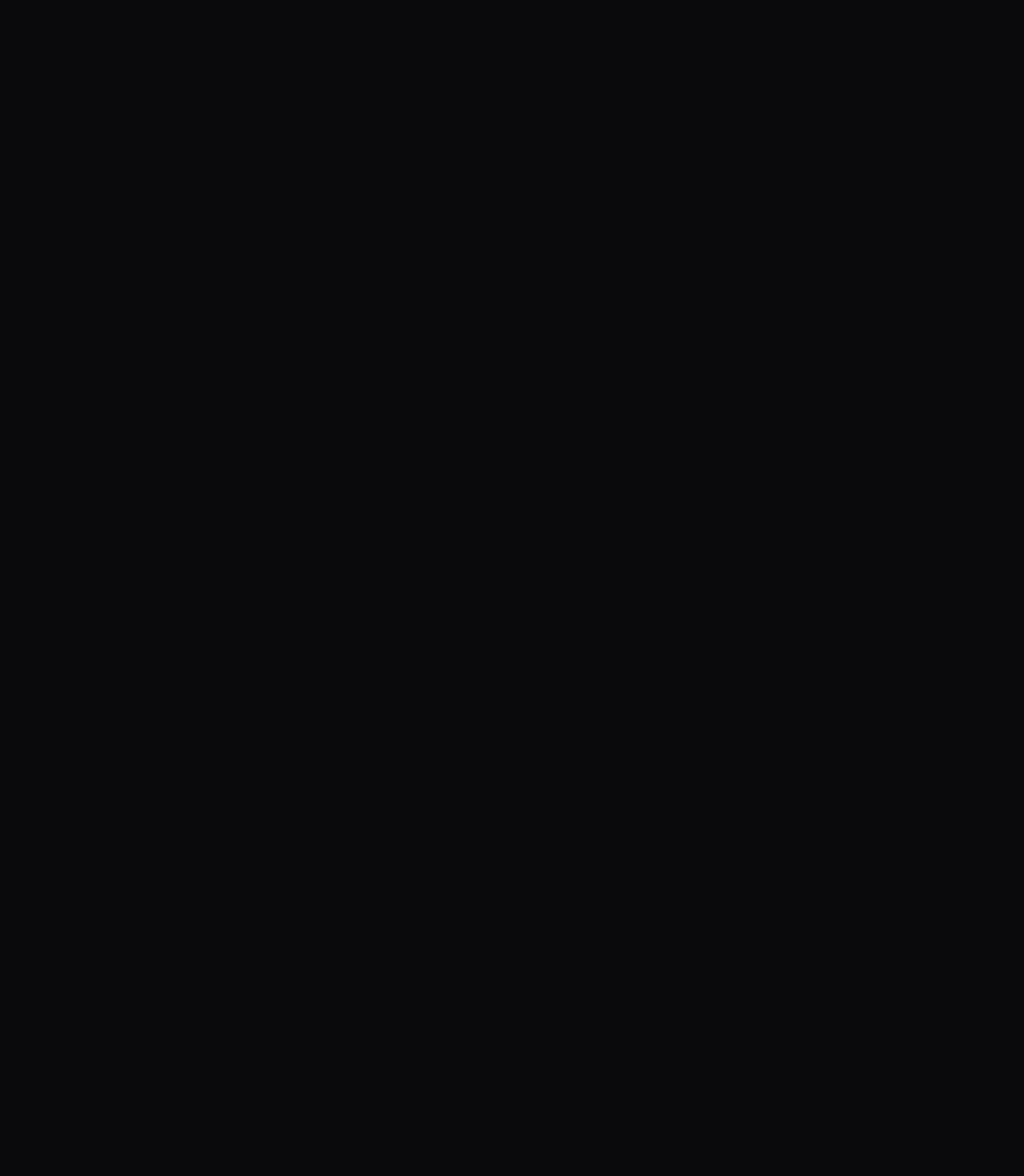
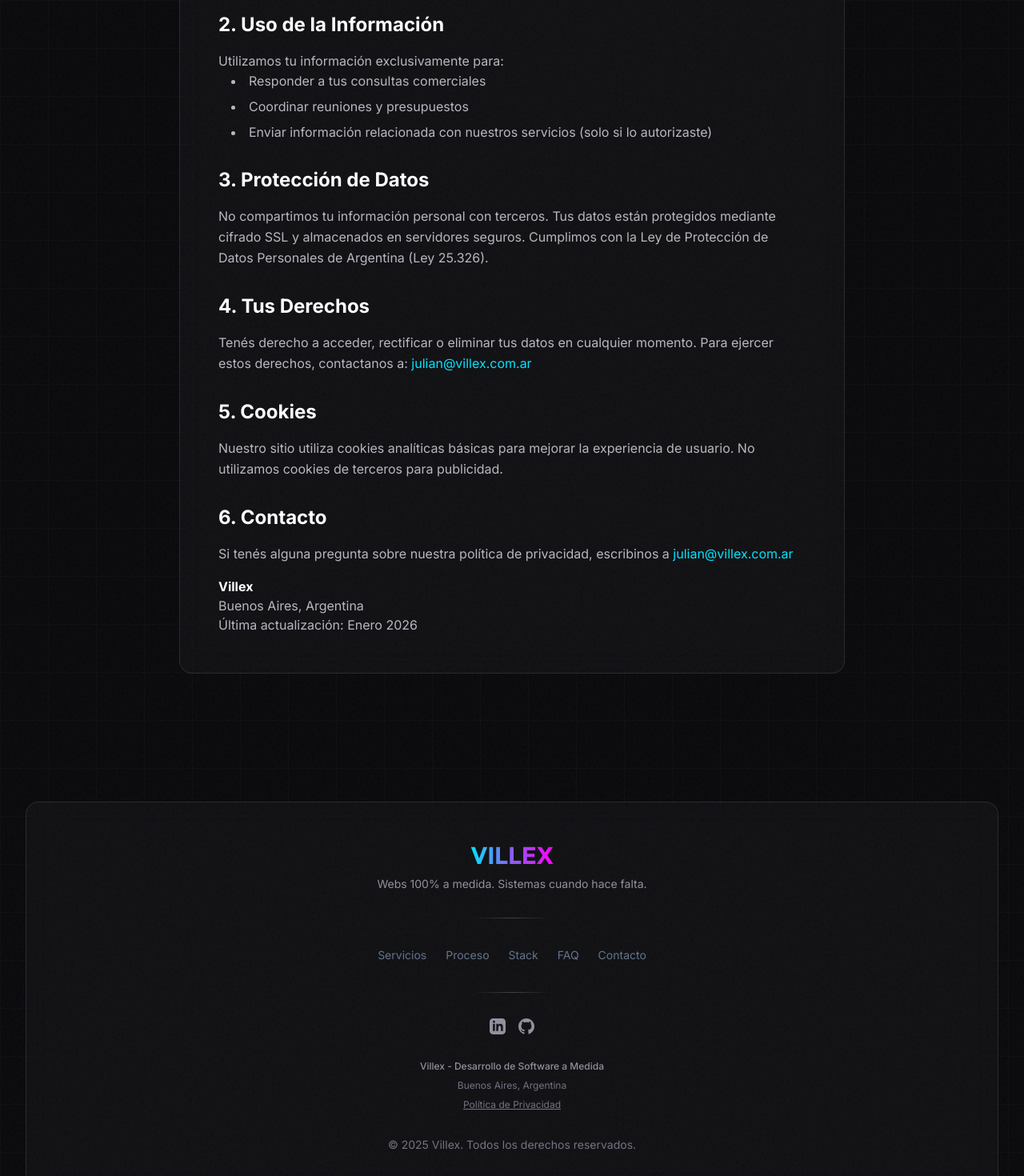
Before and after one commit to JuliV08/Villex, a React (Vite) app: page /privacy in a window 1280 px wide. Before the commit this address had no page. Shown: the part 360-1830 px from the top of the page at 80% size. Before the commit the page ends 800 px from the top, so only its background shows below. Built offline with nearby package versions, Linux system fonts and the light colour scheme.

Commit message:
feat: Argentinize footer, add privacy policy, update SEO metadata

```diff
--- a/index.html
+++ b/index.html
@@ -6,24 +6,26 @@
     <meta name="viewport" content="width=device-width, initial-scale=1.0" />
 
     <!-- SEO -->
-    <title>VILLEX | Webs 100% a medida. Sistemas cuando hace falta.</title>
-    <meta name="description" content="Desarrollo web premium y sistemas a medida. Creamos experiencias digitales únicas que impulsan tu negocio. Diseño custom, código de calidad, resultados reales." />
-    <meta name="keywords" content="desarrollo web, sistemas a medida, diseño web, aplicaciones web, argentina" />
-    <meta name="author" content="VILLEX" />
+    <title>Villex | Desarrollo Web Premium & Sistemas a Medida</title>
+    <meta name="description" content="Villex transforma tu visión en realidades digitales. Expertos en desarrollo web premium, sistemas a medida y diseño UX/UI. Potenciamos tu negocio con tecnología de vanguardia." />
+    <meta name="keywords" content="Villex, desarrollo web premium, sistemas a medida, diseño web argentina, aplicaciones web, software factory, desarrollo react, django backend" />
+    <meta name="author" content="Villex" />
+    <link rel="canonical" href="https://villex.com.ar/" />
 
-    <!-- Open Graph -->
+    <!-- Open Graph / Facebook -->
     <meta property="og:type" content="website" />
-    <meta property="og:title" content="VILLEX | Webs 100% a medida" />
-    <meta property="og:description" content="Desarrollo web premium y sistemas a medida. Creamos experiencias digitales únicas." />
-    <meta property="og:image" content="/og-image.png" />
-    <meta property="og:url" content="https://villex.dev" />
-    <meta property="og:site_name" content="VILLEX" />
+    <meta property="og:url" content="https://villex.com.ar/" />
+    <meta property="og:title" content="Villex | Desarrollo Web Premium & Sistemas a Medida" />
+    <meta property="og:description" content="Desarrollo web premium y sistemas a medida. Creamos experiencias digitales únicas que impulsan tu negocio." />
+    <meta property="og:image" content="https://villex.com.ar/og-image.png" />
+    <meta property="og:site_name" content="Villex" />
 
-    <!-- Twitter Card -->
-    <meta name="twitter:card" content="summary_large_image" />
-    <meta name="twitter:title" content="VILLEX | Webs 100% a medida" />
-    <meta name="twitter:description" content="Desarrollo web premium y sistemas a medida. Creamos experiencias digitales únicas." />
-    <meta name="twitter:image" content="/og-image.png" />
+    <!-- Twitter -->
+    <meta property="twitter:card" content="summary_large_image" />
+    <meta property="twitter:url" content="https://villex.com.ar/" />
+    <meta property="twitter:title" content="Villex | Desarrollo Web Premium & Sistemas a Medida" />
+    <meta property="twitter:description" content="Desarrollo web premium y sistemas a medida. Creamos experiencias digitales únicas." />
+    <meta property="twitter:image" content="https://villex.com.ar/og-image.png" />
 
     <!-- Fonts -->
     <link rel="preconnect" href="https://fonts.googleapis.com">
--- a/src/components/layout/Footer.tsx
+++ b/src/components/layout/Footer.tsx
@@ -122,13 +122,57 @@
             {/* Divider */}
             <div className="w-24 h-px bg-gradient-to-r from-transparent via-white/20 to-transparent" />
 
+            {/* Social Links */}
+            <div className="flex gap-4 items-center">
+              <motion.a
+                href="https://www.linkedin.com/in/villellijulian"
+                target="_blank"
+                rel="noopener noreferrer"
+                className="text-dark-400 hover:text-primary-400 transition-colors"
+                whileHover={{ scale: 1.1, y: -2 }}
+                whileTap={{ scale: 0.95 }}
+                aria-label="LinkedIn"
+              >
+                <svg className="w-5 h-5" fill="currentColor" viewBox="0 0 24 24">
+                  <path d="M19 0h-14c-2.761 0-5 2.239-5 5v14c0 2.761 2.239 5 5 5h14c2.762 0 5-2.239 5-5v-14c0-2.761-2.238-5-5-5zm-11 19h-3v-11h3v11zm-1.5-12.268c-.966 0-1.75-.79-1.75-1.764s.784-1.764 1.75-1.764 1.75.79 1.75 1.764-.783 1.764-1.75 1.764zm13.5 12.268h-3v-5.604c0-3.368-4-3.113-4 0v5.604h-3v-11h3v1.765c1.396-2.586 7-2.777 7 2.476v6.759z"/>
+                </svg>
+              </motion.a>
+              <motion.a
+                href="https://github.com/JulianVillella"
+                target="_blank"
+                rel="noopener noreferrer"
+                className="text-dark-400 hover:text-primary-400 transition-colors"
+                whileHover={{ scale: 1.1, y: -2 }}
+                whileTap={{ scale: 0.95 }}
+                aria-label="GitHub"
+              >
+                <svg className="w-5 h-5" fill="currentColor" viewBox="0 0 24 24">
+                  <path d="M12 0c-6.626 0-12 5.373-12 12 0 5.302 3.438 9.8 8.207 11.387.599.111.793-.261.793-.577v-2.234c-3.338.726-4.033-1.416-4.033-1.416-.546-1.387-1.333-1.756-1.333-1.756-1.089-.745.083-.729.083-.729 1.205.084 1.839 1.237 1.839 1.237 1.07 1.834 2.807 1.304 3.492.997.107-.775.418-1.305.762-1.604-2.665-.305-5.467-1.334-5.467-5.931 0-1.311.469-2.381 1.236-3.221-.124-.303-.535-1.524.117-3.176 0 0 1.008-.322 3.301 1.23.957-.266 1.983-.399 3.003-.404 1.02.005 2.047.138 3.006.404 2.291-1.552 3.297-1.23 3.297-1.23.653 1.653.242 2.874.118 3.176.77.84 1.235 1.911 1.235 3.221 0 4.609-2.807 5.624-5.479 5.921.43.372.823 1.102.823 2.222v3.293c0 .319.192.694.801.576 4.765-1.589 8.199-6.086 8.199-11.386 0-6.627-5.373-12-12-12z"/>
+                </svg>
+              </motion.a>
+            </div>
+
+            {/* Legal & Privacy */}
+            <div className="flex flex-col items-center gap-2 text-xs text-dark-500">
+              <p className="font-medium text-dark-400">
+                Villex - Desarrollo de Software a Medida
+              </p>
+              <p>Buenos Aires, Argentina</p>
+              <a
+                href="/privacy"
+                className="underline hover:text-primary-400 transition-colors"
+              >
+                Política de Privacidad
+              </a>
+            </div>
+
             {/* Copyright with subtle animation */}
             <motion.div
               className="text-sm text-dark-500"
               whileHover={{ color: 'rgb(148, 163, 184)' }}
               transition={{ duration: 0.3 }}
             >
-              © {currentYear} VILLEX. Todos los derechos reservados.
+              © {currentYear} Villex. Todos los derechos reservados.
             </motion.div>
           </div>
         </div>
--- a/src/main.tsx
+++ b/src/main.tsx
@@ -3,6 +3,7 @@
 import { BrowserRouter, Routes, Route } from 'react-router-dom'
 import App from './App'
 import ConfirmPage from './pages/ConfirmPage'
+import PrivacyPage from './pages/PrivacyPage'
 import './styles/index.css'
 
 createRoot(document.getElementById('root')!).render(
@@ -11,6 +12,7 @@
       <Routes>
         <Route path="/" element={<App />} />
         <Route path="/confirm" element={<ConfirmPage />} />
+        <Route path="/privacy" element={<PrivacyPage />} />
       </Routes>
     </BrowserRouter>
   </StrictMode>,
--- /dev/null
+++ b/src/pages/PrivacyPage.tsx
@@ -0,0 +1,82 @@
+import { Navbar, Footer } from '@/components/layout'
+
+function PrivacyPage() {
+  return (
+    <div className="relative min-h-screen bg-dark-900 text-white noise grid-bg">
+      <Navbar />
+      <main className="py-24">
+        <div className="container-custom max-w-4xl">
+          <div className="bg-white/[0.03] backdrop-blur-glass border border-white/10 rounded-2xl p-8 md:p-12">
+            <h1 className="font-display text-4xl font-bold gradient-text mb-8">
+              Política de Privacidad
+            </h1>
+
+            <div className="prose prose-invert prose-lg max-w-none">
+              <section className="mb-8">
+                <h2 className="text-2xl font-bold text-white mb-4">1. Información que Recopilamos</h2>
+                <p className="text-dark-300 leading-relaxed">
+                  En Villex, valoramos tu privacidad. Cuando te contactás con nosotros a través de nuestro formulario,
+                  recopilamos únicamente la información necesaria para responder a tu consulta: nombre, email, teléfono
+                  (opcional) y el mensaje que nos enviás.
+                </p>
+              </section>
+
+              <section className="mb-8">
+                <h2 className="text-2xl font-bold text-white mb-4">2. Uso de la Información</h2>
+                <p className="text-dark-300 leading-relaxed">
+                  Utilizamos tu información exclusivamente para:
+                </p>
+                <ul className="list-disc list-inside text-dark-300 space-y-2 ml-4">
+                  <li>Responder a tus consultas comerciales</li>
+                  <li>Coordinar reuniones y presupuestos</li>
+                  <li>Enviar información relacionada con nuestros servicios (solo si lo autorizaste)</li>
+                </ul>
+              </section>
+
+              <section className="mb-8">
+                <h2 className="text-2xl font-bold text-white mb-4">3. Protección de Datos</h2>
+                <p className="text-dark-300 leading-relaxed">
+                  No compartimos tu información personal con terceros. Tus datos están protegidos mediante
+                  cifrado SSL y almacenados en servidores seguros. Cumplimos con la Ley de Protección de Datos
+                  Personales de Argentina (Ley 25.326).
+                </p>
+              </section>
+
+              <section className="mb-8">
+                <h2 className="text-2xl font-bold text-white mb-4">4. Tus Derechos</h2>
+                <p className="text-dark-300 leading-relaxed">
+                  Tenés derecho a acceder, rectificar o eliminar tus datos en cualquier momento. Para ejercer estos
+                  derechos, contactanos a: <a href="mailto:julian@villex.com.ar" className="text-primary-400 hover:underline">julian@villex.com.ar</a>
+                </p>
+              </section>
+
+              <section className="mb-8">
+                <h2 className="text-2xl font-bold text-white mb-4">5. Cookies</h2>
+                <p className="text-dark-300 leading-relaxed">
+                  Nuestro sitio utiliza cookies analíticas básicas para mejorar la experiencia de usuario. No utilizamos
+                  cookies de terceros para publicidad.
+                </p>
+              </section>
+
+              <section>
+                <h2 className="text-2xl font-bold text-white mb-4">6. Contacto</h2>
+                <p className="text-dark-300 leading-relaxed">
+                  Si tenés alguna pregunta sobre nuestra política de privacidad, escribinos a{' '}
+                  <a href="mailto:julian@villex.com.ar" className="text-primary-400 hover:underline">julian@villex.com.ar</a>
+                </p>
+                <p className="text-dark-300 mt-4">
+                  <strong className="text-white">Villex</strong><br />
+                  Buenos Aires, Argentina<br />
+                  Última actualización: Enero 2026
+                </p>
+              </section>
+            </div>
+          </div>
+        </div>
+      </main>
+      <Footer />
+    </div>
+  )
+}
+
+export default PrivacyPage
```
Also changed, not shown: public/robots.txt (added), 2 other files (tests, documents, lock files or other folders).
